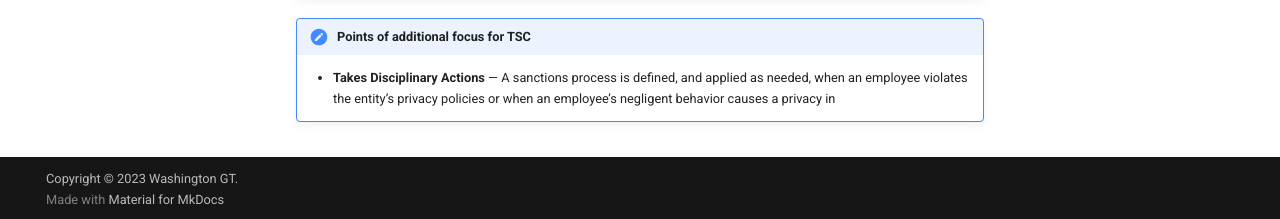
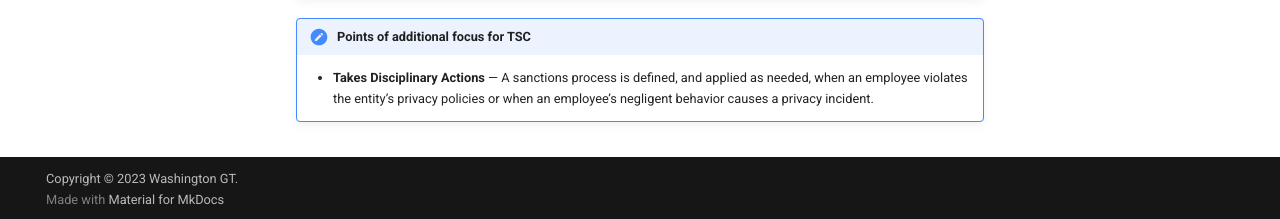
Before and after one commit to WashingtonGT/soc-playbook, an MkDocs documentation site: the page built from docs/tsc/cc1-5.md, in a window 1280 px wide. Shown: the part 678-897 px from the top of the page. Built offline with MkDocs 1.6.1 and Material for MkDocs 9.7.7, drawn with Linux system fonts in a browser that asks for light colours.

Commit message:
Update cc1-5.md

```diff
--- a/docs/tsc/cc1-5.md
+++ b/docs/tsc/cc1-5.md
@@ -12,4 +12,4 @@
     * **Evaluates Performance and Rewards or Disciplines Individuals** — Management and the board of directors evaluate performance of internal control responsibilities, including adherence to standards of conduct and expected levels of competence, and provide rewards or exercise disciplinary action, as appropriate.
 
 !!! note "Points of additional focus for TSC"
-    * **Takes Disciplinary Actions** — A sanctions process is defined, and applied as needed, when an employee violates the entity’s privacy policies or when an employee’s negligent behavior causes a privacy in
+    * **Takes Disciplinary Actions** — A sanctions process is defined, and applied as needed, when an employee violates the entity’s privacy policies or when an employee’s negligent behavior causes a privacy incident.
```
